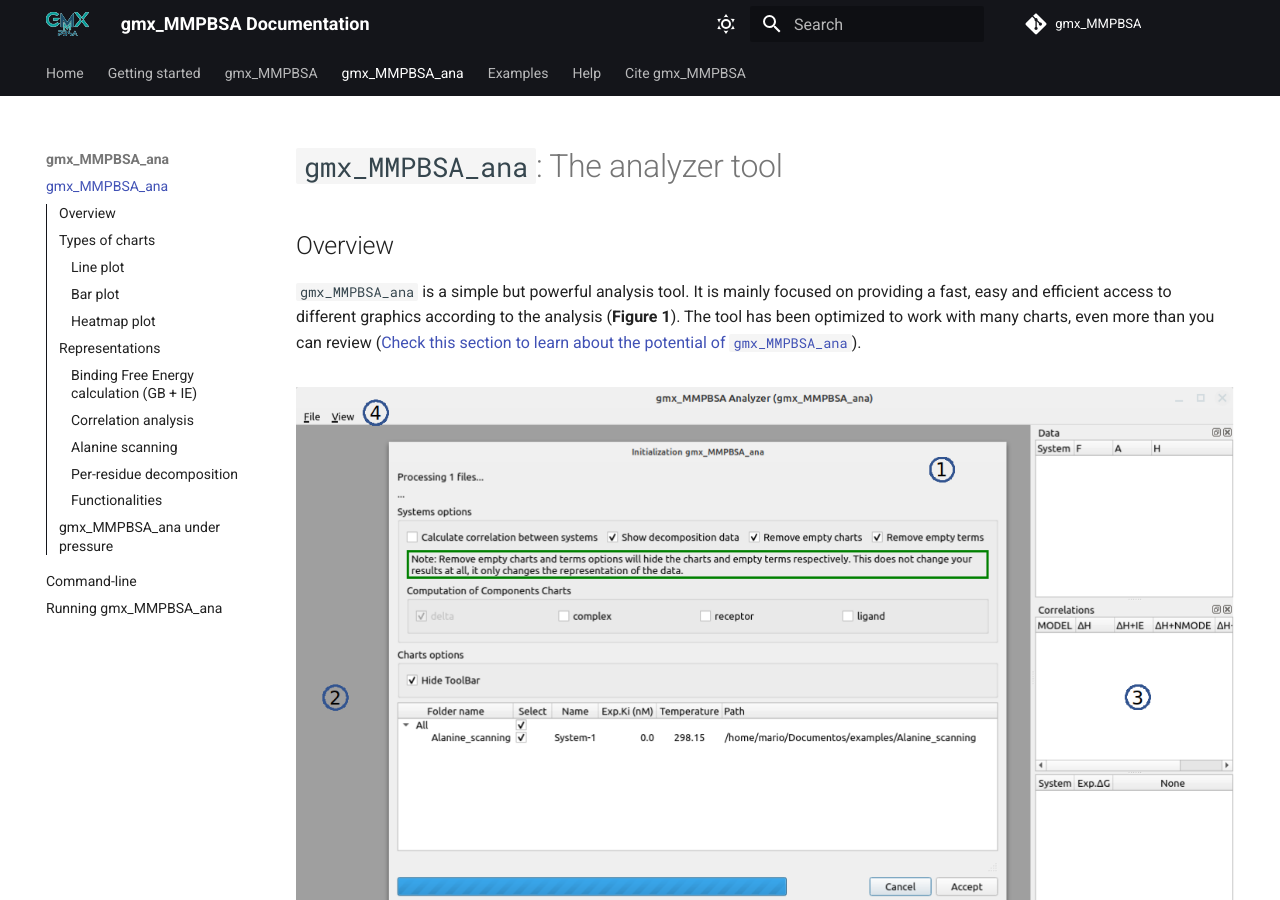
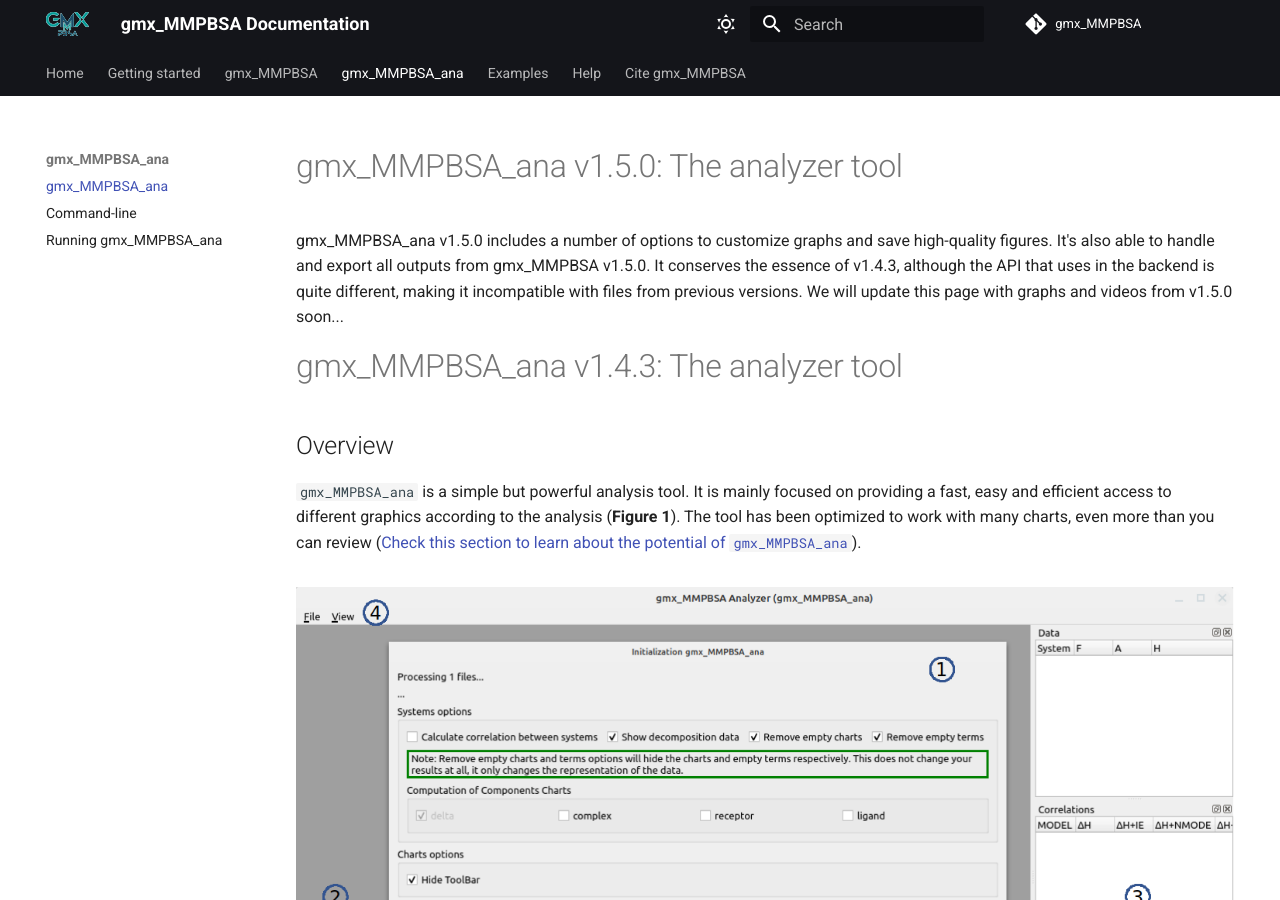
Before and after one commit to Valdes-Tresanco-MS/gmx_MMPBSA, an MkDocs documentation site: the page built from docs/analyzer.md, in a window 1280 px wide and 900 px high. Built offline with MkDocs 1.6.1 and Material for MkDocs 9.7.7, drawn with Linux system fonts in a browser that asks for light colours; comment, search, counter and statistics services are not loaded.

Commit message:
update doc

```diff
--- a/docs/analyzer.md
+++ b/docs/analyzer.md
@@ -3,7 +3,14 @@
 title: gmx_MMPBSA_ana
 ---
 
-# `gmx_MMPBSA_ana`: The analyzer tool
+# gmx_MMPBSA_ana v1.5.0: The analyzer tool
+
+gmx_MMPBSA_ana v1.5.0 includes a number of options to customize graphs and save high-quality figures. It's also able
+to handle and export all outputs from gmx_MMPBSA v1.5.0. It conserves the essence of v1.4.3, although the API
+that uses in the backend is quite different, making it incompatible with files from previous versions. We will
+update this page with graphs and videos from v1.5.0 soon...
+
+# gmx_MMPBSA_ana v1.4.3: The analyzer tool
 
 ## Overview
 `gmx_MMPBSA_ana` is a simple but powerful analysis tool. It is mainly focused on providing a fast, easy and efficient
```
Also changed, not shown: docs/api.md (+3 -1 lines).
